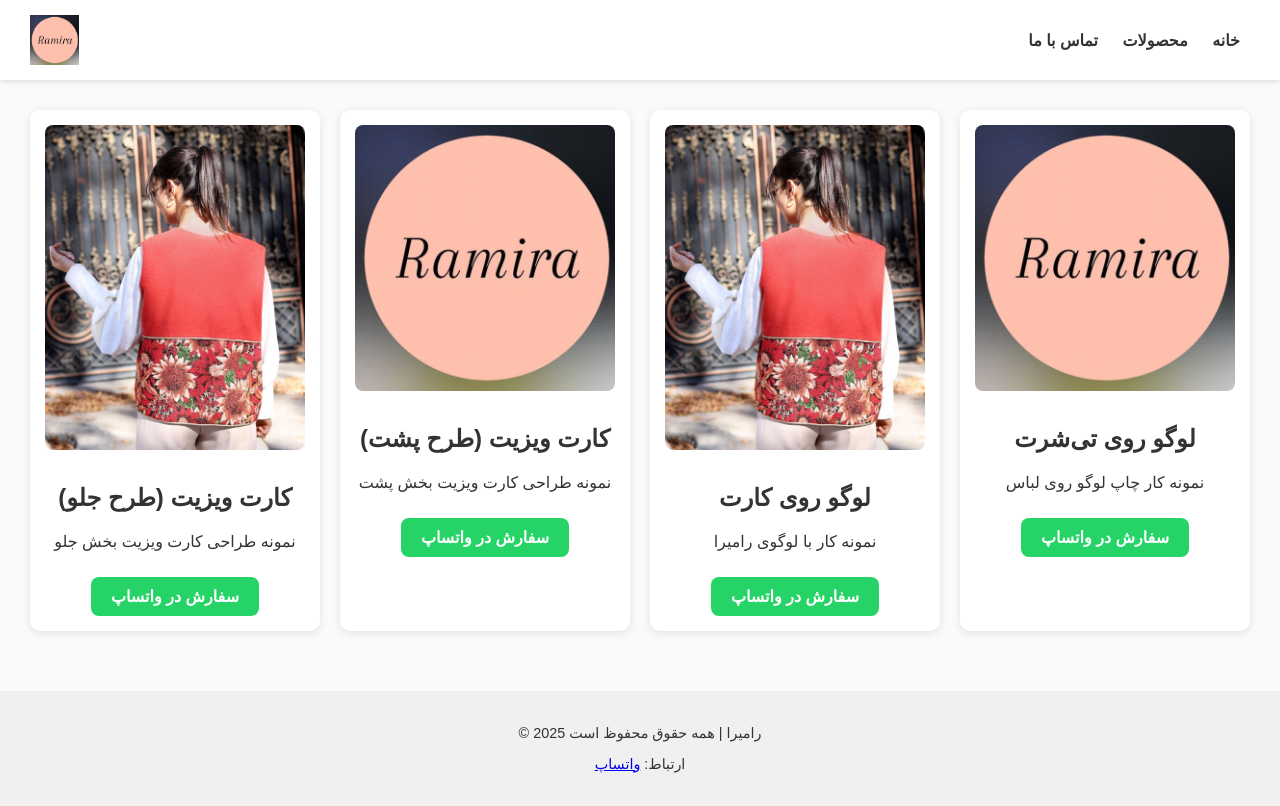
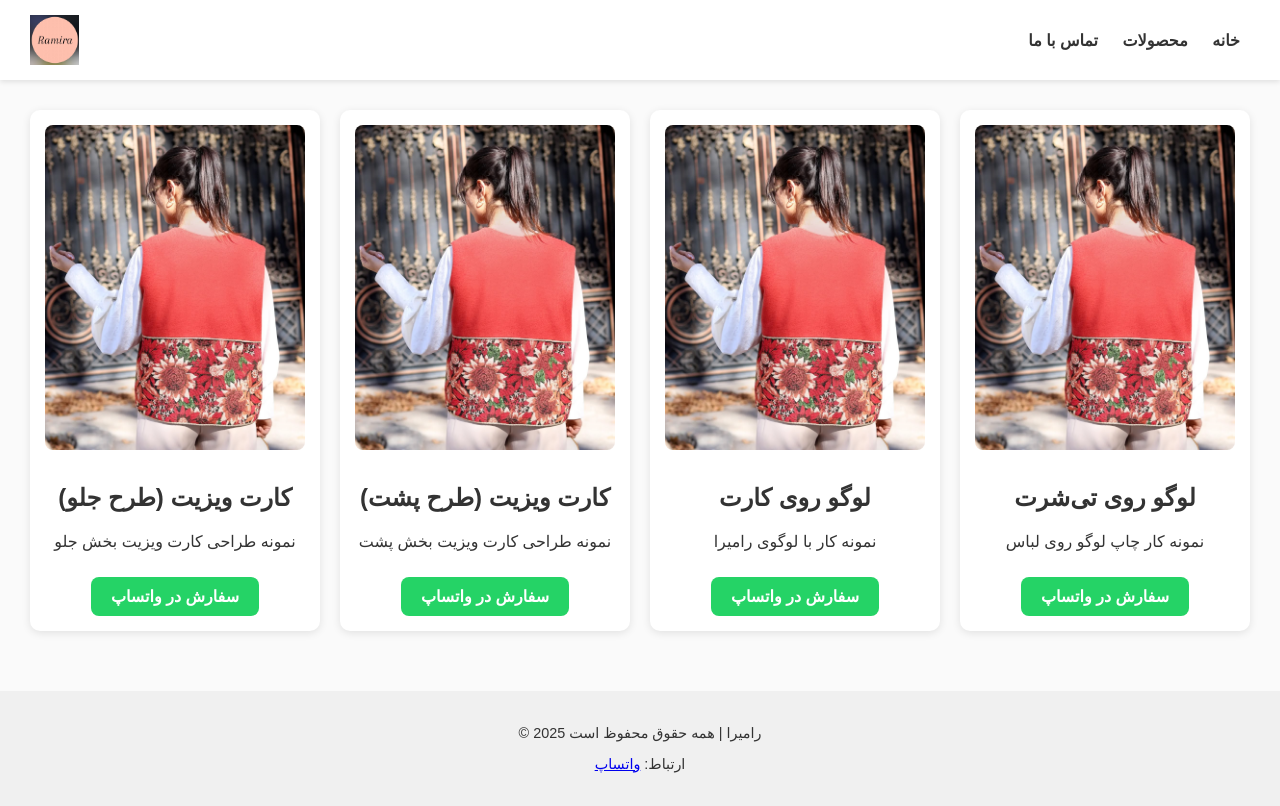
Before and after one commit to orgmohammad/ramira, a plain HTML site: page index.html in a window 1280 px wide. Drawn offline with Linux system fonts and the light colour scheme.

Commit message:
Update index.html

```diff
--- a/index.html
+++ b/index.html
@@ -9,7 +9,8 @@
 <body>
   <!-- هدر -->
   <header class="header">
-    <img src="https://raw.githubusercontent.com/orgmohammad/ramira/main/photo_2025-09-19_18-16-32.jpg" class="logo" alt="لوگو">
+    <!-- فقط لوگو در هدر -->
+    <img src="https://raw.githubusercontent.com/orgmohammad/ramira/main/photo_2025-09-19_18-16-32.jpg" class="logo" alt="لوگو راميرا">
     <nav>
       <a href="#">خانه</a>
       <a href="#products">محصولات</a>
@@ -21,15 +22,15 @@
   <main id="products" class="products">
     <!-- محصول ۱ -->
     <div class="product">
-      <img src="https://raw.githubusercontent.com/orgmohammad/ramira/main/photo_2025-09-19_18-11-02.jpg" alt="محصول ۱">
+      <img src="https://raw.githubusercontent.com/orgmohammad/ramira/main/photo_2025-09-19_18-11-02.jpg" alt="محصول ۱ — جلو کارت">
       <h2>کارت ویزیت (طرح جلو)</h2>
       <p>نمونه طراحی کارت ویزیت بخش جلو</p>
       <a href="https://wa.me/98912XXXXXXX?text=سلام%20می‌خوام%20کارت%20ویزیت%20طرح%20جلو%20سفارش%20بدم" target="_blank" class="whatsapp-btn">سفارش در واتساپ</a>
     </div>
 
-    <!-- محصول ۲ -->
+    <!-- محصول ۲ (فعلاً از همان عکس محصول استفاده شده؛ بعداً می‌تونی عکس متفاوت آپلود کنی) -->
     <div class="product">
-      <img src="https://raw.githubusercontent.com/orgmohammad/ramira/main/photo_2025-09-19_18-16-32.jpg" alt="محصول ۲">
+      <img src="https://raw.githubusercontent.com/orgmohammad/ramira/main/photo_2025-09-19_18-11-02.jpg" alt="محصول ۲ — پشت کارت (پیش‌نمایش)">
       <h2>کارت ویزیت (طرح پشت)</h2>
       <p>نمونه طراحی کارت ویزیت بخش پشت</p>
       <a href="https://wa.me/98912XXXXXXX?text=سلام%20می‌خوام%20کارت%20ویزیت%20طرح%20پشت%20سفارش%20بدم" target="_blank" class="whatsapp-btn">سفارش در واتساپ</a>
@@ -45,7 +46,7 @@
 
     <!-- محصول ۴ -->
     <div class="product">
-      <img src="https://raw.githubusercontent.com/orgmohammad/ramira/main/photo_2025-09-19_18-16-32.jpg" alt="محصول ۴">
+      <img src="https://raw.githubusercontent.com/orgmohammad/ramira/main/photo_2025-09-19_18-11-02.jpg" alt="محصول ۴">
       <h2>لوگو روی تی‌شرت</h2>
       <p>نمونه کار چاپ لوگو روی لباس</p>
       <a href="https://wa.me/98912XXXXXXX?text=سلام%20می‌خوام%20لوگو%20روی%20تی‌شرت%20سفارش%20بدم" target="_blank" class="whatsapp-btn">سفارش در واتساپ</a>
```
